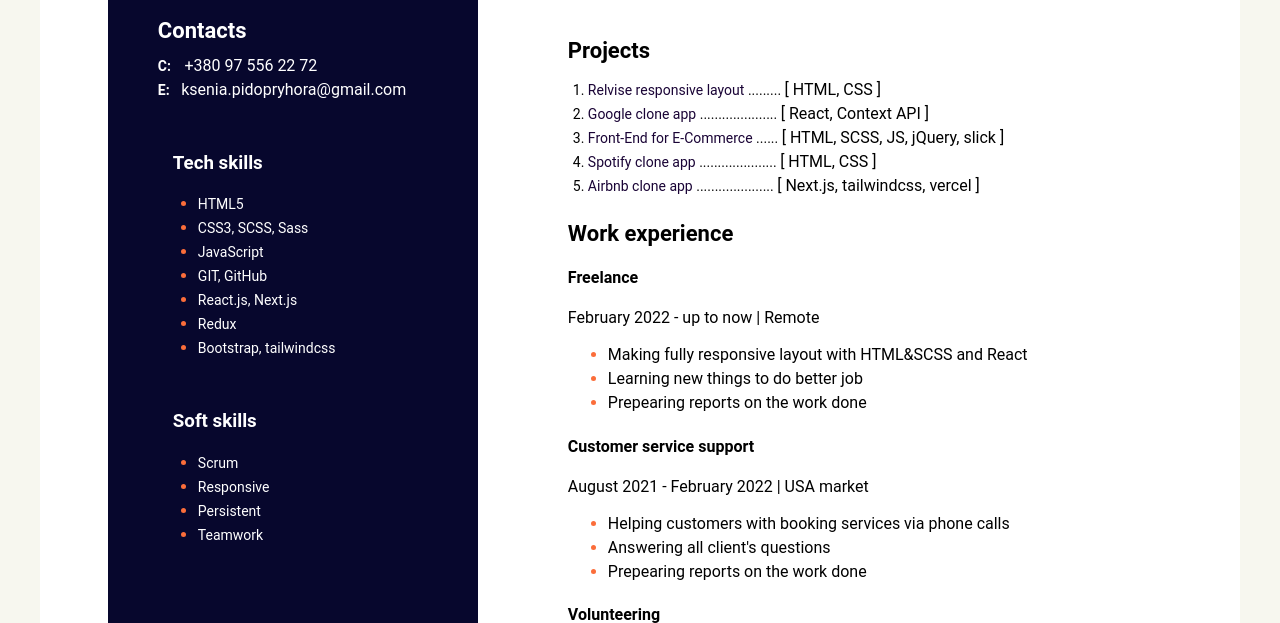
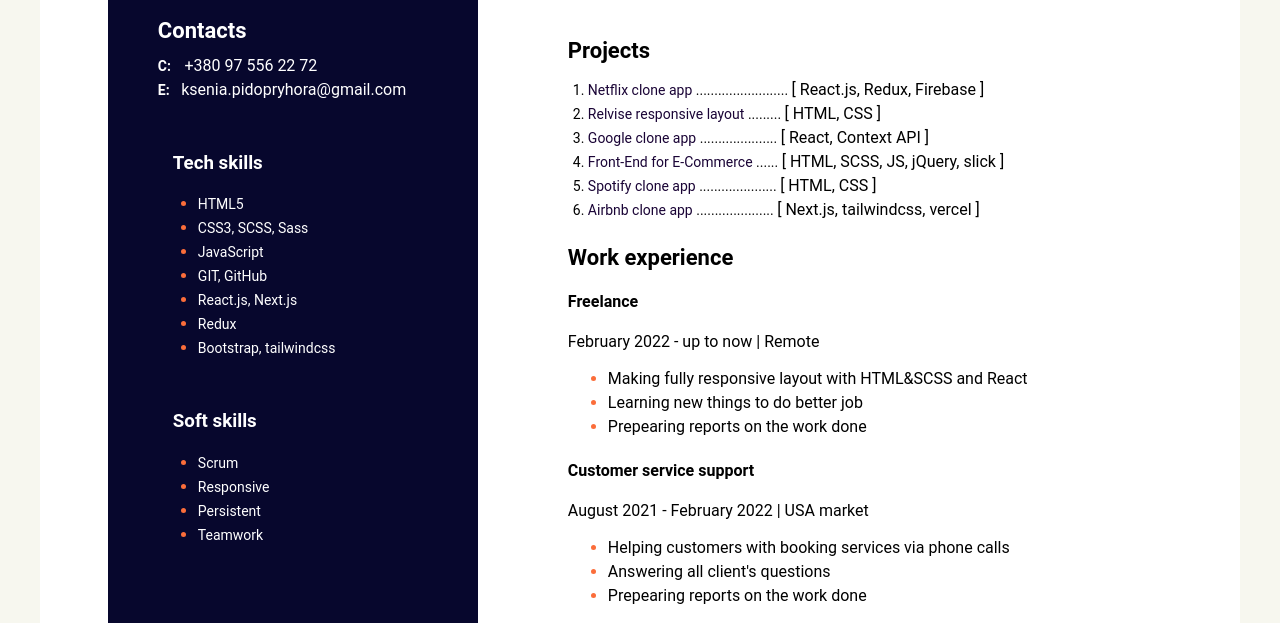
Before and after one commit to ksalpern/cv, a plain HTML site: page 1resume/index.html in a window 1280 px wide. Shown: the part 395-1018 px from the top of the page. Drawn offline with Linux system fonts and the light colour scheme.

Commit message:
update projects

```diff
--- a/1resume/index.html
+++ b/1resume/index.html
@@ -27,6 +27,17 @@
         <div class="my-projects-section">
           <h3 class="main-content-title">Projects</h3>
           <ol class="projects-list">
+            <li class="project-item">
+              <span>
+                <a href="https://netflix-clone-app-c2822.web.app/"
+                  >Netflix clone app</a
+                >
+                <span>.........................</span>
+                <span class="project-list-item"
+                  >[ React.js, Redux, Firebase ]</span
+                >
+              </span>
+            </li>
             <li class="project-item">
               <span>
                 <a href="https://ksalpern.github.io/Relvise/index.html"
```
